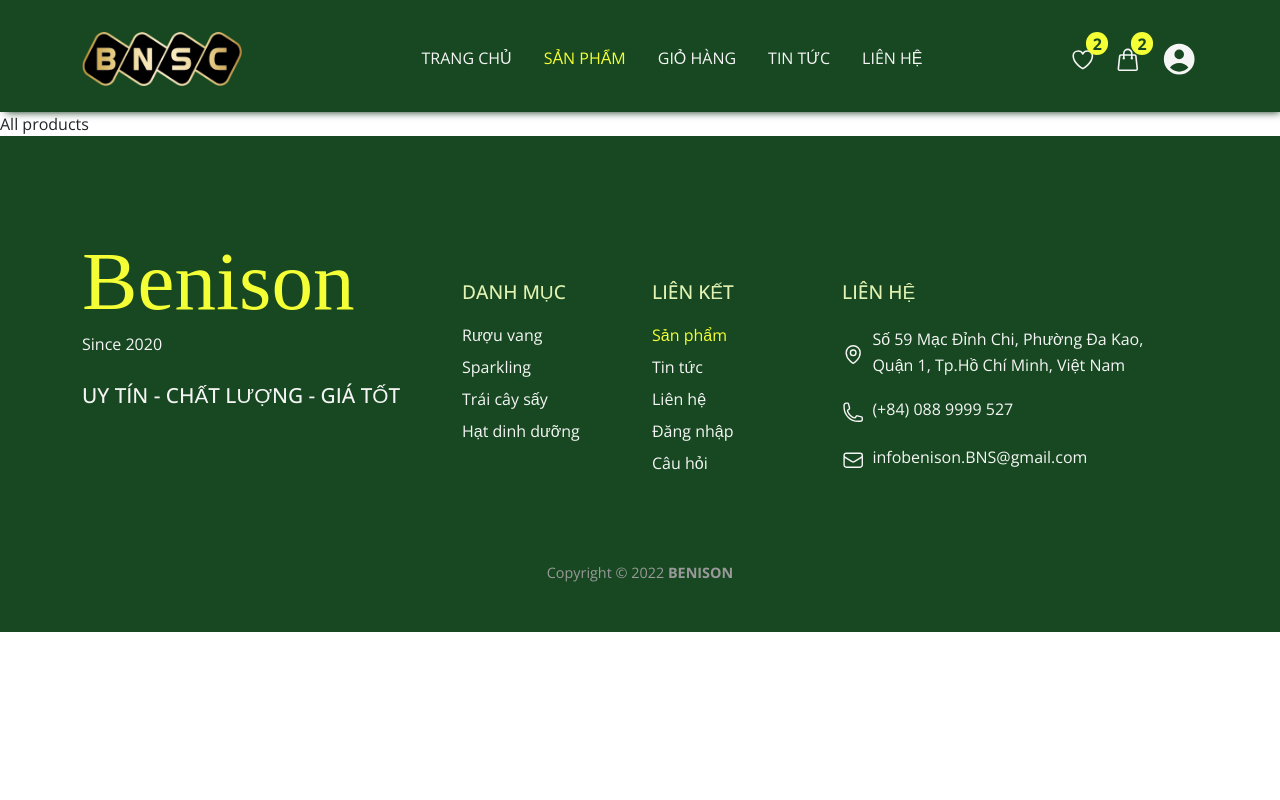
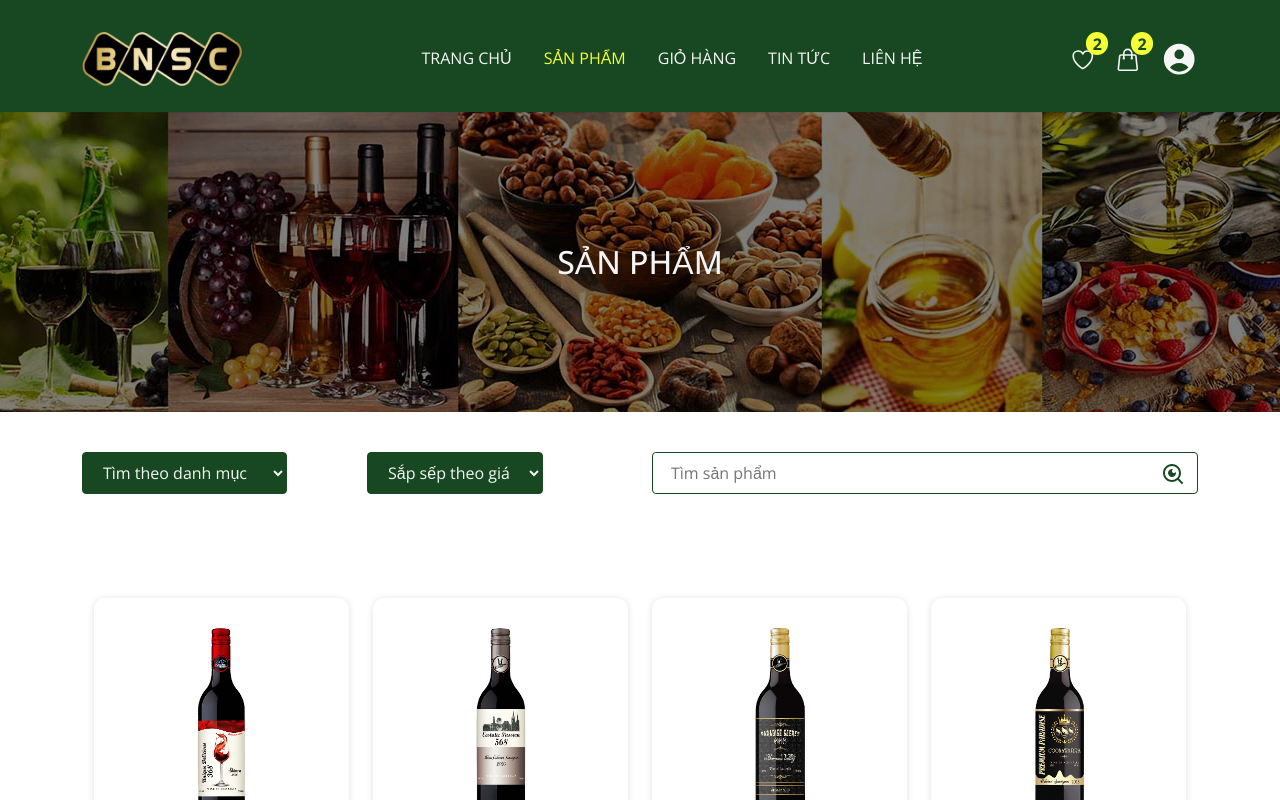
Before and after one commit to trinhphanminhtri/bnsc_v1.0_nextjs_firebase, a Next.js app: page /products in a window 1280 px wide. Shown: the top 800 px of the page. Built offline with nearby package versions, Linux system fonts and the light colour scheme; a web font is replaced by a local one.

Commit message:
third submit - hero and filter by categories

```diff
--- /dev/null
+++ b/components/icons/search-icon.js
@@ -0,0 +1,15 @@
+const SearchIcon = () => {
+  return (
+    <svg
+      xmlns="http://www.w3.org/2000/svg"
+      viewBox="0 0 24 24"
+      width="24"
+      height="24"
+    >
+      <path fill="none" d="M0 0h24v24H0z" />
+      <path d="M18.031 16.617l4.283 4.282-1.415 1.415-4.282-4.283A8.96 8.96 0 0 1 11 20c-4.968 0-9-4.032-9-9s4.032-9 9-9 9 4.032 9 9a8.96 8.96 0 0 1-1.969 5.617zm-2.006-.742A6.977 6.977 0 0 0 18 11c0-3.868-3.133-7-7-7-3.868 0-7 3.132-7 7 0 3.867 3.132 7 7 7a6.977 6.977 0 0 0 4.875-1.975l.15-.15zm-3.847-8.699a2 2 0 1 0 2.646 2.646 4 4 0 1 1-2.646-2.646z" />
+    </svg>
+  );
+};
+
+export default SearchIcon;
--- /dev/null
+++ b/components/ui/hero.js
@@ -0,0 +1,16 @@
+import { Fragment } from "react";
+import { Container } from "reactstrap";
+import classes from "./hero.module.css";
+
+const Hero = (props) => {
+  return (
+    <Fragment>
+      <section className={classes.heroSection}>
+        <Container className="text-center">
+          <h1>{props.title}</h1>
+        </Container>
+      </section>
+    </Fragment>
+  );
+};
+export default Hero;
--- /dev/null
+++ b/components/ui/hero.module.css
@@ -0,0 +1,15 @@
+.heroSection {
+  height: 300px;
+  background: linear-gradient(rgba(0, 0, 0, 0.5), rgba(0, 0, 0, 0.5)), url('../../public/images/banners/hero.jpg') no-repeat center center;
+  background-size: cover;
+
+  display: flex;
+  align-items: center;
+  justify-content: center;
+}
+
+.heroSection h1 {
+  text-transform: uppercase;
+  color: var(--text-smoke-color);
+  font-weight: 600%;
+}
--- a/data/products-data.js
+++ b/data/products-data.js
@@ -55,7 +55,7 @@
   },
   {
     id: "HMallee",
-    category: "Honey",
+    category: "honey",
     productName: "Mật Ong Hoa Mallee",
     brandName: "Buzz Honey",
     price: 306000,
@@ -64,7 +64,7 @@
   },
   {
     id: "HMeadow",
-    category: "Honey",
+    category: "honey",
     productName: "Mật Ong Đồng Cỏ",
     brandName: "Buzz Honey",
     price: 490000,
@@ -73,7 +73,7 @@
   },
   {
     id: "HOrange",
-    category: "Honey",
+    category: "honey",
     productName: "Mật Ong Hoa Cam",
     brandName: "Buzz Honey",
     price: 490000,
@@ -82,7 +82,7 @@
   },
   {
     id: "HKid",
-    category: "Honey",
+    category: "honey",
     productName: "Mật Ong Trẻ Em",
     brandName: "Buzz Honey",
     price: 490000,
@@ -91,7 +91,7 @@
   },
   {
     id: "O250",
-    category: "Oil",
+    category: "oil",
     productName: "Dầu Ô Liu Hữu Cơ 250ml",
     brandName: "Aus Organic & Healthy",
     price: 184000,
@@ -100,7 +100,7 @@
   },
   {
     id: "O500",
-    category: "Oil",
+    category: "oil",
     productName: "Dầu Ô Liu Hữu Cơ 500ml",
     brandName: "Aus Organic & Healthy",
     price: 252000,
@@ -109,7 +109,7 @@
   },
   {
     id: "O750",
-    category: "Oil",
+    category: "oil",
     productName: "Dầu Ô Liu Hữu Cơ 750ml",
     brandName: "Aus Organic & Healthy",
     price: 344000,
@@ -118,7 +118,7 @@
   },
   {
     id: "FTGrapes",
-    category: "Fruit",
+    category: "driedfruit",
     productName: "Nho Khô Úc",
     brandName: "Aus Organic & Healthy",
     price: 86000,
@@ -127,20 +127,20 @@
   },
   {
     id: "NAlmonds",
-    category: "Nut",
+    category: "cereal",
     productName: "Ngũ Cốc Hữu Cơ",
     brandName: "Aus Organic & Healthy",
     price: 156000,
-    image: "images/products/nuts/roasted-salted-almonds.jpg",
+    image: "images/products/nuts/muesli.jpg",
     newArrivals: false,
   },
   {
     id: "NMuesli",
-    category: "Nut",
+    category: "nut",
     productName: "Hạnh Nhân Rang Muối",
     brandName: "Aus Organic & Healthy",
     price: 205000,
-    image: "images/products/nuts/muesli.jpg",
+    image: "images/products/nuts/roasted-salted-almonds.jpg",
     newArrivals: false,
   },
 ];
--- a/pages/products/index.js
+++ b/pages/products/index.js
@@ -1,15 +1,116 @@
-import React, { Fragment } from "react";
+import React, { Fragment, useState } from "react";
 import Head from "next/head";
+import Hero from "../../components/ui/hero";
+import ProductList from "../../components/products/product-list";
+import { Container, Row, Col } from "reactstrap";
+import { getAllProducts } from "../../data/products-data";
+import SearchIcon from "../../components/icons/search-icon";
+import classes from "../../styles/Products.module.css";
+import { motion } from "framer-motion";
+const Products = () => {
+  const allProducts = getAllProducts();
+  const [productsFilter, setProductsFilter] = useState(allProducts);
 
-const Shop = () => {
+  const productsFilterHandler = (data) => {
+    const filterData = data.target.value;
+    if (filterData === "") {
+      setProductsFilter(allProducts);
+    }
+    if (filterData === "honey") {
+      const filteredProducts = allProducts.filter(
+        (item) => item.category === "honey"
+      );
+      setProductsFilter(filteredProducts);
+    }
+    if (filterData === "oil") {
+      const filteredProducts = allProducts.filter(
+        (item) => item.category === "oil"
+      );
+      setProductsFilter(filteredProducts);
+    }
+    if (filterData === "sparkling") {
+      const filteredProducts = allProducts.filter(
+        (item) => item.category === "sparkling"
+      );
+      setProductsFilter(filteredProducts);
+    }
+    if (filterData === "cereal") {
+      const filteredProducts = allProducts.filter(
+        (item) => item.category === "cereal"
+      );
+      setProductsFilter(filteredProducts);
+    }
+    if (filterData === "driedfruit") {
+      const filteredProducts = allProducts.filter(
+        (item) => item.category === "driedfruit"
+      );
+      setProductsFilter(filteredProducts);
+    }
+    if (filterData === "nut") {
+      const filteredProducts = allProducts.filter(
+        (item) => item.category === "nut"
+      );
+      setProductsFilter(filteredProducts);
+    }
+    if (filterData === "wine") {
+      const filteredProducts = allProducts.filter(
+        (item) => item.category === "wine"
+      );
+      setProductsFilter(filteredProducts);
+    }
+  };
   return (
     <Fragment>
       <Head>
         <title>Benison - Tất cả sản phẩm</title>
       </Head>
-      <div>All products</div>
+      <Hero title={"Sản phẩm"} />
+      <section className={classes.filterSection}>
+        <Container>
+          <Row>
+            <Col lg="3" md="3">
+              <div className={classes.filterWidget}>
+                <select onChange={productsFilterHandler}>
+                  <option value="">Tìm theo danh mục</option>
+                  <option value="honey">Mật ong và siro</option>
+                  <option value="oil">Dầu ăn</option>
+                  <option value="sparkling">Nước có ga</option>
+                  <option value="cereal">Ngũ cốc</option>
+                  <option value="driedfruit">Thực phẩm khô</option>
+                  <option value="nut">Các loại đậu sấy khô</option>
+                  <option value="wine">Rượu</option>
+                </select>
+              </div>
+            </Col>
+            <Col lg="3" md="3">
+              <div className={classes.filterWidget}>
+                <select>
+                  <option>Sắp sếp theo giá</option>
+                  <option value="">Giá tăng dần</option>
+                  <option value="">Giá giảm dần</option>
+                </select>
+              </div>
+            </Col>
+            <Col lg="6" md="6">
+              <div className={classes.searchBox}>
+                <input type="text" placeholder="Tìm sản phẩm" />
+                <motion.span whileTap={{ scale: 1.2 }}>
+                  <SearchIcon />
+                </motion.span>
+              </div>
+            </Col>
+          </Row>
+        </Container>
+      </section>
+      <section>
+        <Container>
+          <Row>
+            {productsFilter.length=== 0 ? (<h1>Sản phẩm không tồn tại!</h1>) : <ProductList items={productsFilter} />}
+          </Row>
+        </Container>
+      </section>
     </Fragment>
   );
 };
 
-export default Shop;
+export default Products;
--- /dev/null
+++ b/styles/Products.module.css
@@ -0,0 +1,44 @@
+.filterSection {
+  margin: 8px 0px;
+}
+
+.filterWidget select {
+  padding: 8px 16px;
+  cursor: pointer;
+  border-radius: 4px;
+  color: var(--text-smoke-color);
+  background-color: var(--primary-color);
+  border: 1px solid var(--primary-color);
+
+}
+
+.filterWidget select:focus {
+  outline: none !important;
+}
+
+.filterWidget select option {
+  font-size: 14px;
+}
+
+.searchBox {
+  width: 100%;
+  display: flex;
+  align-items: center;
+  justify-content: space-between;
+  border: 1px solid var(--primary-color);
+  border-radius: 4px;
+  padding-right: 12px;
+  padding-left: 2px;
+  cursor: pointer;
+}
+
+.searchBox input {
+  width: 100%;
+  border: none;
+  outline: none;
+  padding: 8px 16px;
+}
+
+.searchBox span svg {
+  fill: var(--primary-color);
+}
```
Also changed, not shown: public/images/banners/hero.jpg (added).
